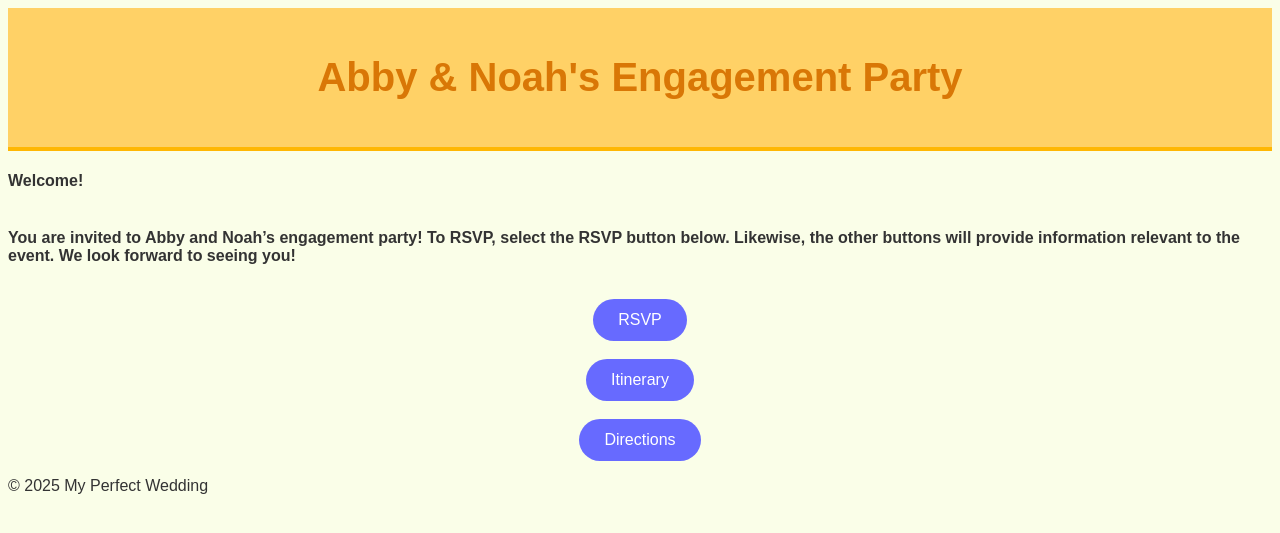
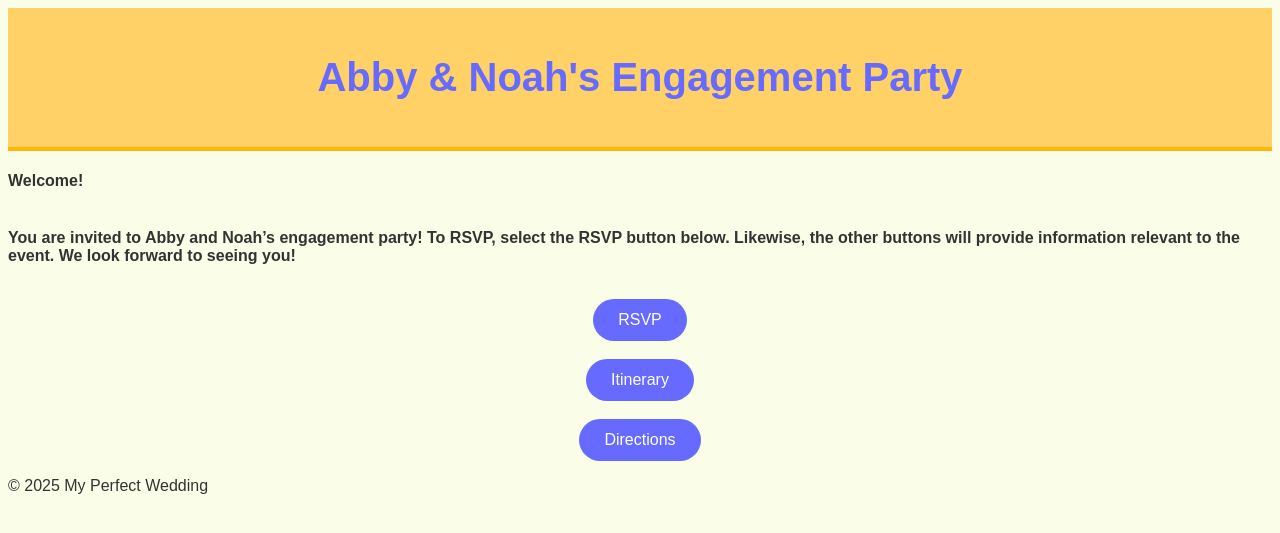
Before and after one commit to GitHerDone17/MyPerfectWedding, a Jekyll site: the page built from index.md, in a window 1280 px wide. Shown: the top 533 px of the page. Built offline with Jekyll 4.4.1, drawn with Linux system fonts in a browser that asks for light colours; our own code applies the rules of GitHub Pages for plain Markdown files.

Commit message:
Update custom.css

```diff
--- a/assets/css/custom.css
+++ b/assets/css/custom.css
@@ -16,7 +16,7 @@ header {
 
 /* Main Title */
 h1 {
-  color: #D97706; /* Deep golden yellow-orange */
+  color: #676AFF; /* Deep golden yellow-orange */
   font-size: 2.5rem; /* Make it bold and welcoming */
 }
 
```
